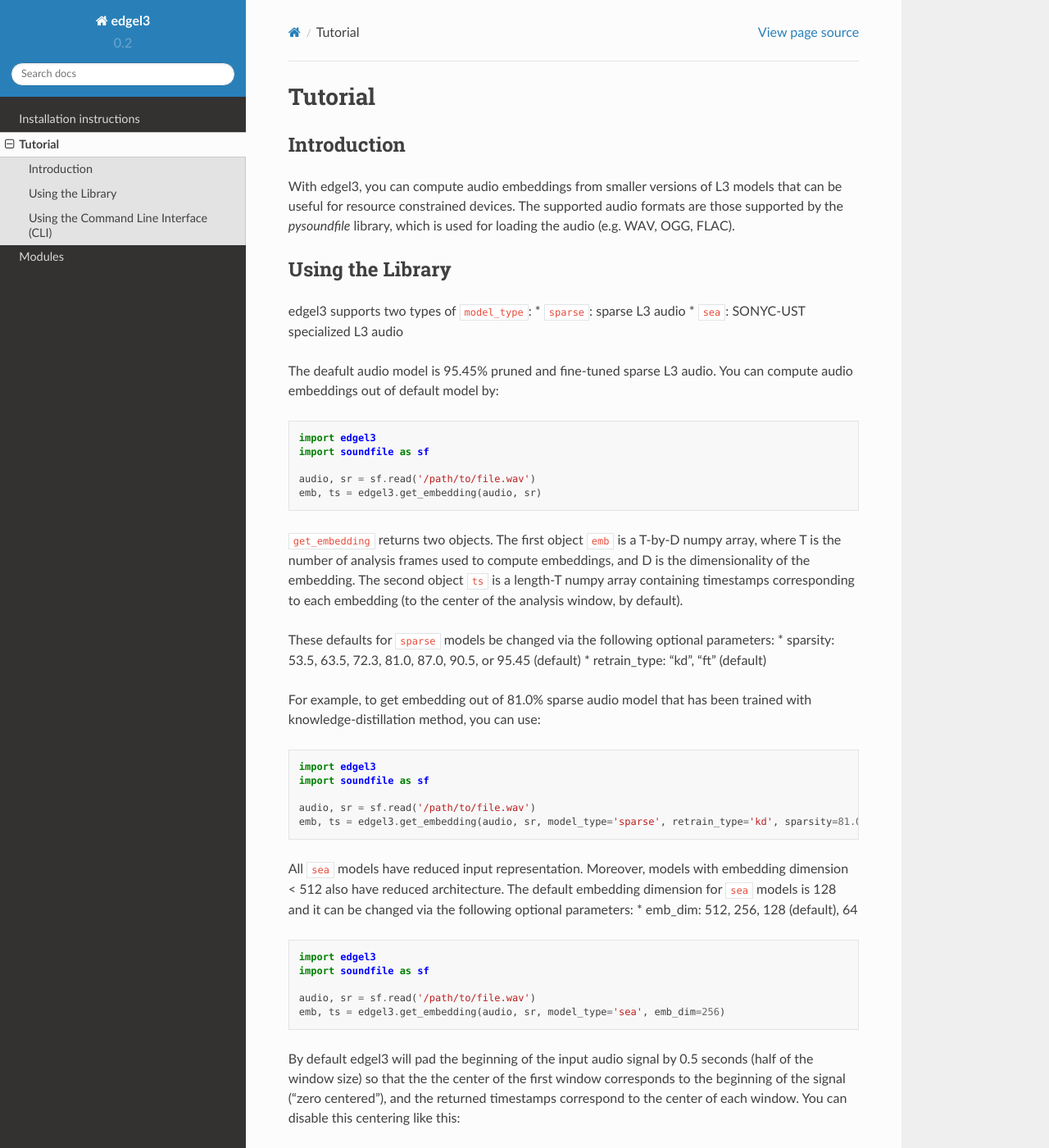
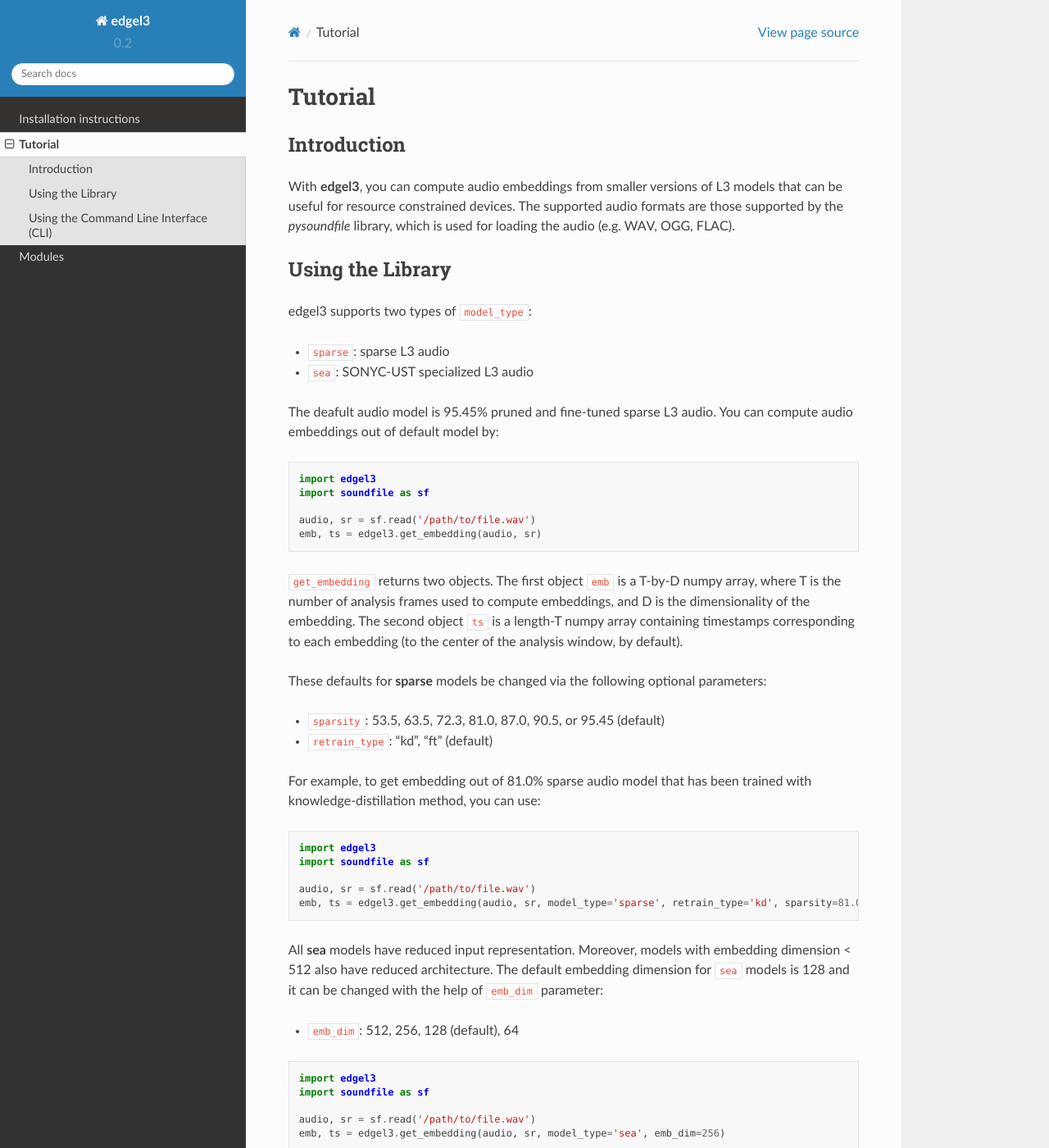
Before and after one commit to ksangeeta2429/edgel3, a Sphinx documentation site: the page built from docs/source/tutorial.rst, in a window 1280 px wide and 1400 px high. Shown: the whole window at 82% size. Built offline with Sphinx 7.4.7 and the Read the Docs theme 2.0.0, drawn with Linux system fonts in a browser that asks for light colours.

Commit message:
Minor fixes in tutorial.rst

```diff
--- a/docs/source/tutorial.rst
+++ b/docs/source/tutorial.rst
@@ -5,7 +5,7 @@ Tutorial
 
 Introduction
 ------------
-With edgel3, you can compute audio embeddings from smaller versions of L3 models that can be useful for resource constrained devices.
+With **edgel3**, you can compute audio embeddings from smaller versions of L3 models that can be useful for resource constrained devices.
 The supported audio formats are those supported by the `pysoundfile` library, which is used for loading the audio (e.g. WAV, OGG, FLAC).
 
 .. _using_library:
@@ -14,7 +14,9 @@ Using the Library
 -----------------
 
 edgel3 supports two types of ``model_type``:
+
 * ``sparse``: sparse L3 audio
+
 * ``sea``: SONYC-UST specialized L3 audio
 
 The deafult audio model is 95.45% pruned and fine-tuned sparse L3 audio. You can compute audio embeddings out of default model by:
@@ -30,9 +32,11 @@ The deafult audio model is 95.45% pruned and fine-tuned sparse L3 audio. You can
 ``get_embedding`` returns two objects. The first object ``emb`` is a T-by-D numpy array, where T is the number of analysis frames used to compute embeddings, and D is the dimensionality of the embedding.
 The second object ``ts`` is a length-T numpy array containing timestamps corresponding to each embedding (to the center of the analysis window, by default).
 
-These defaults for ``sparse`` models be changed via the following optional parameters:
-* sparsity:  53.5, 63.5, 72.3, 81.0, 87.0, 90.5, or 95.45 (default)
-* retrain_type: "kd", "ft" (default)
+These defaults for **sparse** models be changed via the following optional parameters:
+
+* ``sparsity``:  53.5, 63.5, 72.3, 81.0, 87.0, 90.5, or 95.45 (default)
+
+* ``retrain_type``: "kd", "ft" (default)
 
 For example, to get embedding out of 81.0% sparse audio model that has been trained with knowledge-distillation method, you can use:
 
@@ -44,8 +48,9 @@ For example, to get embedding out of 81.0% sparse audio model that has been trai
     audio, sr = sf.read('/path/to/file.wav')
     emb, ts = edgel3.get_embedding(audio, sr, model_type='sparse', retrain_type='kd', sparsity=81.0)
 
-All ``sea`` models have reduced input representation. Moreover, models with embedding dimension < 512 also have reduced architecture. The default embedding dimension for ``sea`` models is 128 and it can be changed via the following optional parameters:
-* emb_dim:  512, 256, 128 (default), 64
+All **sea** models have reduced input representation. Moreover, models with embedding dimension < 512 also have reduced architecture. The default embedding dimension for ``sea`` models is 128 and it can be changed with the help of ``emb_dim`` parameter:
+
+* ``emb_dim``:  512, 256, 128 (default), 64
 
 .. code-block:: python
 
@@ -89,7 +94,7 @@ processing multiple files with the same model, you can load it manually and pass
     emb2, ts2 = edgel3.get_embedding(audio2, sr2, model=model)
 
 
-Since the model is provided, keyword arguments `model_type` and all parameters associated with `sea` and `sparse` will be ignored.
+Since the model is provided, keyword arguments ``model_type`` and all parameters associated with ``sea`` and ``sparse`` will be ignored.
 
 
 To compute embeddings for an audio file from a given model and save them to the disk, you can use ``process_file``:
```
